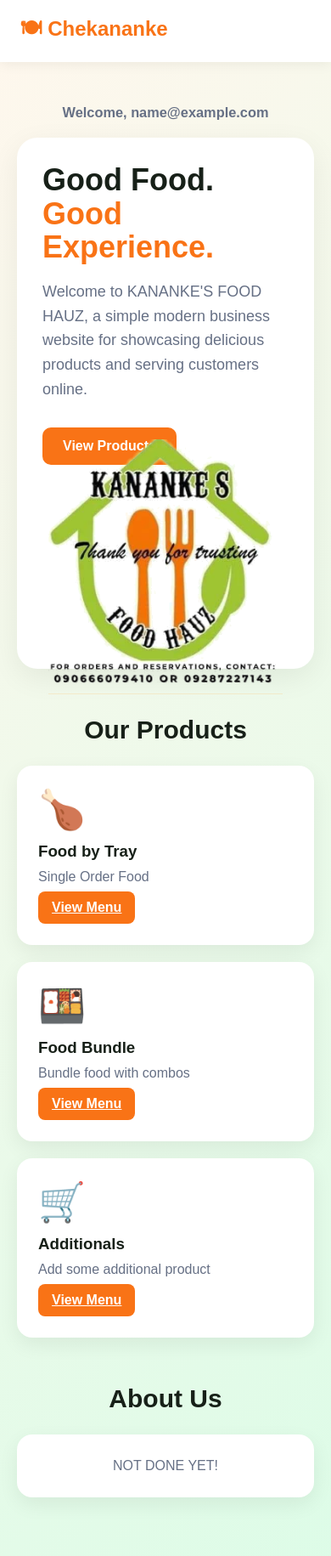
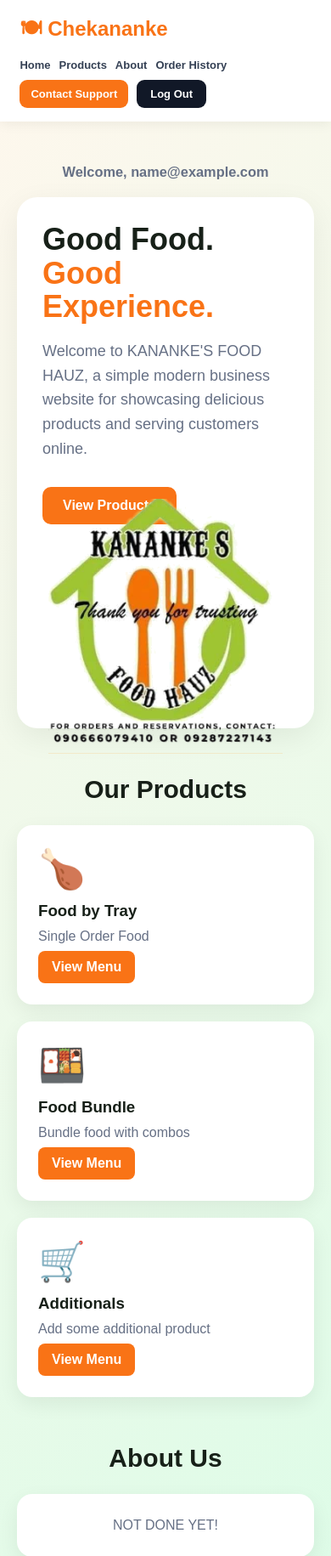
Before and after one commit to lhouienellestomago-cell/kananke, a PHP site: page / in a window 390 px wide. Shown: the top 1831 px of the page at 85% size. Run offline with PHP 8.4, Linux system fonts and the light colour scheme; the visitor is signed in with stand-in values (Sample User, id 1).

Commit message:
Update index.php

```diff
--- a/index.php
+++ b/index.php
@@ -8,203 +8,121 @@ if (!isset($_SESSION["loggedIn"]) || $_SESSION["loggedIn"] !== true) {
 ?>
 
 <!DOCTYPE html>
-
 <html lang="en">
-
 <head>
-
 <meta charset="UTF-8">
-
-<meta
-    name="viewport"
-    content="width=device-width, initial-scale=1.0"
->
-
+<meta name="viewport" content="width=device-width, initial-scale=1.0">
 <title>Kananke Food Hauz</title>
 
-
 <style>
-
 * {
     box-sizing: border-box;
-
     margin: 0;
     padding: 0;
-
     font-family: Arial, sans-serif;
 }
 
-
 body {
-
     min-height: 100vh;
-
-    background:
-        linear-gradient(
-            135deg,
-            #fff7ed,
-            #dcfce7
-        );
-
+    background: linear-gradient(135deg, #fff7ed, #dcfce7);
     color: #172018;
 }
 
-
 button {
     cursor: pointer;
-
     border: 0;
 }
 
-
-/* =========================
-   HEADER
-========================= */
-
 header {
-
     background: #fff;
-
     padding: 16px 6%;
-
     display: flex;
-
     align-items: center;
-
     justify-content: space-between;
-
     box-shadow: 0 2px 15px #0001;
-
     position: sticky;
-
     top: 0;
-
     z-index: 5;
 }
 
-
 .brand {
-
     font-size: 24px;
-
     font-weight: 800;
-
     color: #f97316;
 }
 
-
 nav {
-
     display: flex;
-
     gap: 22px;
-
     align-items: center;
 }
 
-
 nav a {
-
     color: #344054;
-
     text-decoration: none;
-
     font-weight: 600;
 }
 
-
 nav a:hover {
-
     color: #f97316;
 }
 
+.support-link {
+    background: #f97316;
+    color: white !important;
+    padding: 9px 13px;
+    border-radius: 9px;
+}
+
+.support-link:hover {
+    background: #ea580c;
+}
 
 .logout {
-
     background: #111827;
-
     color: #fff;
-
     padding: 9px 16px;
-
     border-radius: 9px;
-
     text-decoration: none;
-
     font-weight: 600;
 }
 
-
 .logout:hover {
-
     background: #374151;
 }
 
-
-/* =========================
-   MAIN
-========================= */
-
 main {
-
     max-width: 1100px;
-
     margin: auto;
-
     padding: 50px 20px;
 }
 
-
-/* =========================
-   HERO
-========================= */
-
 .hero {
-
     background: #fff;
-
     border-radius: 24px;
-
     padding: 55px 45px;
-
     display: grid;
-
     grid-template-columns: 1.3fr .7fr;
-
     gap: 30px;
-
     box-shadow: 0 10px 35px #0001;
 }
 
-
 .hero h1 {
-
     font-size: 46px;
-
     line-height: 1.1;
-
     margin-bottom: 18px;
 }
 
-
 .hero h1 span {
-
     color: #f97316;
 }
 
-
 .hero p {
-
     font-size: 18px;
-
     color: #667085;
-
     line-height: 1.6;
-
     margin-bottom: 20px;
 }
-
-
 
 .hero-box {
     background: transparent;
@@ -228,341 +146,173 @@ main {
     box-shadow: none;
 }
 
-
-
-/* =========================
-   BUTTON
-========================= */
-
 .btn {
-
     display: inline-block;
-
     padding: 13px 24px;
-
     border-radius: 10px;
-
     background: #f97316;
-
     color: white;
-
     font-weight: 700;
-
     text-decoration: none;
-
     margin-top: 10px;
 }
 
-
 .btn:hover {
-
     background: #ea580c;
 }
 
-
-/* =========================
-   SECTION TITLE
-========================= */
-
 .section-title {
-
     text-align: center;
-
     margin: 55px 0 25px;
-
     font-size: 30px;
 }
 
-
-/* =========================
-   PRODUCTS
-========================= */
-
 .products {
-
     display: grid;
-
-    grid-template-columns:
-        repeat(3, 1fr);
-
+    grid-template-columns: repeat(3, 1fr);
     gap: 20px;
 }
 
-
 .card {
-
     background: #fff;
-
     padding: 25px;
-
     border-radius: 18px;
-
     box-shadow: 0 8px 25px #0001;
 }
 
-
 .card .emoji {
-
     font-size: 45px;
 }
 
-
 .card h3 {
-
     margin: 12px 0 7px;
 }
 
-
 .card p {
-
     color: #667085;
-
     line-height: 1.5;
 }
 
-
 .price {
-
     display: inline-block;
-
     color: white;
-
     background: #f97316;
-
     font-weight: 800;
-
     font-size: 16px;
-
     padding: 10px 16px;
-
     border-radius: 8px;
-
     margin-top: 5px;
+    text-decoration: none;
 }
 
-
 .price:hover {
-
     background: #ea580c;
-
-    cursor: pointer;
 }
 
-
-/* =========================
-   ABOUT
-========================= */
-
 .about-card {
-
     text-align: center;
-
     line-height: 1.6;
-
     color: #667085;
 }
 
-
-/* =========================
-   USER
-========================= */
-
 .user-info {
-
     text-align: center;
-
     margin-bottom: 20px;
-
     color: #667085;
-
     font-size: 14px;
 }
 
-
-/* =========================
-   FOOTER
-========================= */
-
 footer {
-
     text-align: center;
-
     padding: 30px;
-
     color: #667085;
 }
 
+@media(max-width:700px) {
+    header {
+        flex-wrap: wrap;
+        gap: 12px;
+    }
 
-/* =========================
-   MOBILE
-========================= */
-
-@media(max-width:700px) {
+    nav {
+        gap: 10px;
+        flex-wrap: wrap;
+    }
 
     nav a {
-        display: none;
+        font-size: 13px;
     }
 
     .hero {
-
         grid-template-columns: 1fr;
-
         padding: 30px;
     }
 
     .hero h1 {
-
         font-size: 36px;
     }
 
     .hero-box {
-
         height: 180px;
-
         min-height: 180px;
     }
 
     .products {
-
         grid-template-columns: 1fr;
     }
-
 }
-
 </style>
-
 </head>
-
 
 <body>
 
-
-<!-- =========================
-     HEADER
-========================= -->
-
 <header>
-
-    <div class="brand">
-        🍽 Chekananke
-    </div>
-
+    <div class="brand">🍽 Chekananke</div>
 
     <nav>
-
-    <a href="#home">
-        Home
-    </a>
-
-    <a href="#products">
-        Products
-    </a>
-
-    <a href="#about">
-        About
-    </a>
-
-    <a href="order_history.php">
-        Order History
-    </a>
-
-    <a
-        href="logout.php"
-        class="logout"
-    >
-        Log Out
-    </a>
-
+        <a href="#home">Home</a>
+        <a href="#products">Products</a>
+        <a href="#about">About</a>
+        <a href="order_history.php">Order History</a>
+        <a href="contact_support.php" class="support-link">Contact Support</a>
+        <a href="logout.php" class="logout">Log Out</a>
     </nav>
-
 </header>
-
-
-<!-- =========================
-     MAIN WEBSITE
-========================= -->
 
 <main id="home">
 
-
-    <!-- USER INFO -->
-
     <div class="user-info">
-
-        <h3>Welcome, <?= htmlspecialchars($_SESSION["user_email"]) ?></h3>
-        </strong>
-
+        <h3>
+            Welcome, <?= htmlspecialchars($_SESSION["user_email"] ?? "") ?>
+        </h3>
     </div>
 
-
-    <!-- HERO -->
-
     <section class="hero">
-
-
         <div>
-
             <h1>
-
                 Good Food.
-
                 <br>
-
-                <span>
-                    Good Experience.
-                </span>
-
+                <span>Good Experience.</span>
             </h1>
 
-
             <p>
-
                 Welcome to KANANKE'S FOOD HAUZ,
                 a simple modern business website
                 for showcasing delicious products
                 and serving customers online.
-
             </p>
 
-
-            <a
-                href="#products"
-                class="btn"
-            >
-                View Products
-            </a>
-
+            <a href="#products" class="btn">View Products</a>
         </div>
 
-
         <div class="hero-box">
-
-            <img
-                src="kanankelogo.png"
-                alt="KANANKE'S FOOD HAUZ Logo"
-            >
-
+            <img src="kanankelogo.png" alt="KANANKE'S FOOD HAUZ Logo">
         </div>
-
-
     </section>
 
-
-
-    <!-- PRODUCTS -->
-
-    <h2
-        class="section-title"
-        id="products"
-    >
-        Our Products
-    </h2>
-
+    <h2 class="section-title" id="products">Our Products</h2>
 
     <section class="products">
-
-
-        <!-- FOOD BY TRAY -->
         <div class="card">
             <div class="emoji">🍗</div>
             <h3>Food by Tray</h3>
@@ -570,8 +320,6 @@ footer {
             <a href="tray.php" class="price">View Menu</a>
         </div>
 
-
-<!-- FOOD BUNDLE -->
         <div class="card">
             <div class="emoji">🍱</div>
             <h3>Food Bundle</h3>
@@ -579,56 +327,25 @@ footer {
             <a href="bundle.php" class="price">View Menu</a>
         </div>
 
-
-<!-- Additionals -->
         <div class="card">
             <div class="emoji">🛒</div>
             <h3>Additionals</h3>
             <p>Add some additional product</p>
             <a href="additionals.php" class="price">View Menu</a>
         </div>
-
-
     </section>
 
-
-
-    <!-- ABOUT -->
-
-    <h2
-        class="section-title"
-        id="about"
-    >
-        About Us
-    </h2>
-
+    <h2 class="section-title" id="about">About Us</h2>
 
     <section class="card about-card">
-
-        <p>
-
-            NOT DONE YET!
-
-        </p>
-
+        <p>NOT DONE YET!</p>
     </section>
-
 
 </main>
 
-
-<!-- =========================
-     FOOTER
-========================= -->
-
 <footer>
-
-    © 2026 Kananke Food Hauz.
-    All rights reserved.
-
+    © 2026 Kananke Food Hauz. All rights reserved.
 </footer>
 
-
 </body>
-
 </html>
```
Lines whose indentation alone changed are shown as unchanged.
